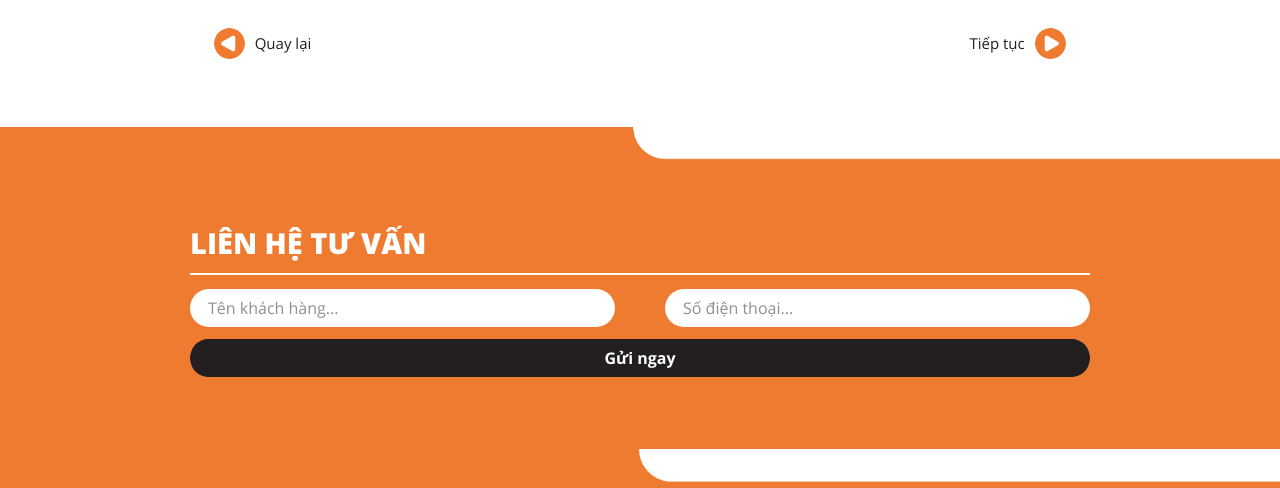
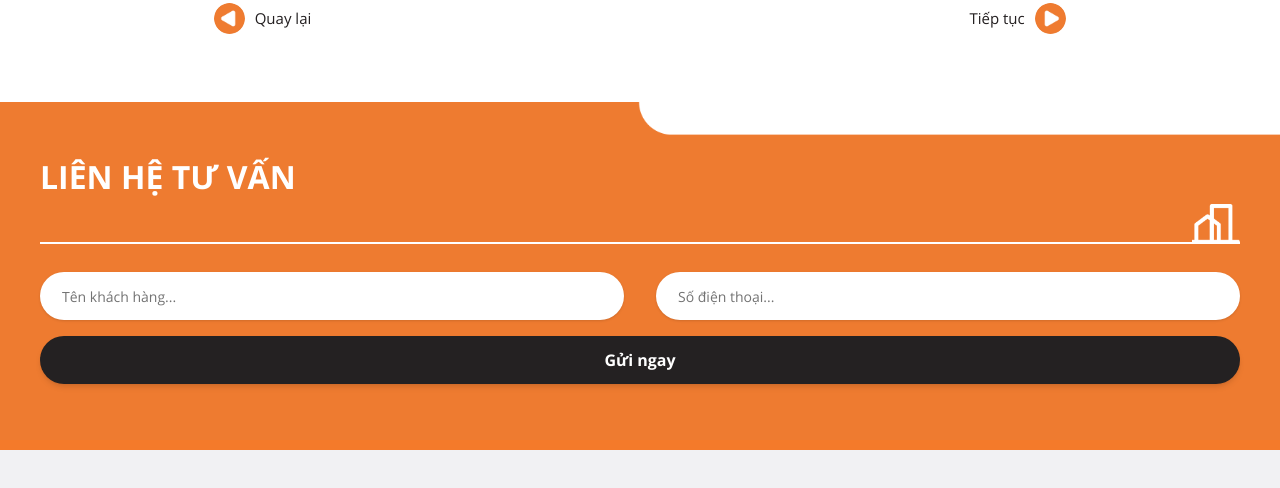
Before and after one commit to hdyui/BMT_FE, a Next.js app: page /bao-gia in a window 1280 px wide. Shown: the part 1040-1528 px from the top of the page. Built offline with nearby package versions, Linux system fonts and the light colour scheme.

Commit message:
feat: :lipstick: UI
update UI

\

```diff
--- a/features/quotation/components/QuotationEstimator.tsx
+++ b/features/quotation/components/QuotationEstimator.tsx
@@ -2,7 +2,6 @@
 
 import Image from "next/image";
 import {
-  FormEvent,
   useEffect,
   useLayoutEffect,
   useMemo,
@@ -10,7 +9,6 @@ import {
   useState,
 } from "react";
 import styles from "@/features/quotation/quotation.module.css";
-import { ContactForm } from "@/lib/components/shared/ContactForm";
 
 /**
  * Khung ước tính báo giá + dải liên hệ.
@@ -79,7 +77,6 @@ export function QuotationEstimator() {
   const [budgetError, setBudgetError] = useState("");
   const [areaTouched, setAreaTouched] = useState(false);
   const [budgetTouched, setBudgetTouched] = useState(false);
-  const [submitted, setSubmitted] = useState(false);
 
   useEffect(() => {
     const node = sectionRef.current;
@@ -194,11 +191,6 @@ export function QuotationEstimator() {
     if (!plain.trim()) setBudgetError("Vui lòng nhập ngân sách.");
     else if (!digitsOnly(plain)) setBudgetError("Vui lòng chỉ nhập số");
     else setBudgetError("");
-  }
-
-  function submitContact(event: FormEvent<HTMLFormElement>) {
-    event.preventDefault();
-    setSubmitted(true);
   }
 
   return (
@@ -378,64 +370,6 @@ export function QuotationEstimator() {
           </div>
         </div>
       </section>
-
-      <div className="md:hidden">
-        <ContactForm />
-      </div>
-
-      <section className="relative hidden min-h-[24.375rem] overflow-hidden text-white md:block md:min-h-[20.125rem]">
-        <Image
-          className="z-0 object-cover object-top"
-          src="/images/bao-gia/decor-28.jpg"
-          alt=""
-          fill
-          sizes="100vw"
-        />
-        <form
-          className="relative z-[1] mx-auto w-[min(56.25rem,calc(100%-2rem))] pt-22 pb-[2.8125rem] md:pt-25"
-          onSubmit={submitContact}
-        >
-          <h2 className="m-0 text-[1.5625rem] leading-[1.1] font-extrabold md:text-[1.8125rem]">
-            {step === 4 ? "NHẬN BÁO GIÁ CHI TIẾT" : "LIÊN HỆ TƯ VẤN"}
-          </h2>
-          {step === 4 && (
-            <p className="mt-1.5 mb-0 text-sm">
-              Để lại thông tin, chúng tôi sẽ gửi báo giá chi tiết theo từng hạng
-              mục miễn phí, không ràng buộc.
-            </p>
-          )}
-          <Image
-            className="my-3.5 h-0.5 w-full object-fill"
-            src="/images/bao-gia/decor-34.jpg"
-            alt=""
-            width={5014}
-            height={127}
-          />
-          <div className="grid grid-cols-1 gap-3 md:grid-cols-2 md:gap-[3.125rem]">
-            <ContactField name="name" label="Tên khách hàng" />
-            <ContactField
-              name="phone"
-              label="Số điện thoại"
-              inputMode="tel"
-            />
-          </div>
-          <button
-            className="relative mt-3 grid h-[2.375rem] w-full place-items-center overflow-hidden rounded-full border-0 bg-[#231f20] text-white transition-[transform,filter] duration-[240ms] hover:-translate-y-0.5 hover:brightness-[1.18]"
-            type="submit"
-          >
-            <Image
-              className="z-0 object-fill"
-              src="/images/bao-gia/decor-36.jpg"
-              alt=""
-              fill
-              sizes="900px"
-            />
-            <span className="relative z-[1] font-bold">
-              {submitted ? "Đã nhận thông tin" : "Gửi ngay"}
-            </span>
-          </button>
-        </form>
-      </section>
     </>
   );
 }
@@ -451,36 +385,6 @@ function HeadingRule() {
         height={127}
       />
     </span>
-  );
-}
-
-function ContactField({
-  name,
-  label,
-  inputMode,
-}: {
-  name: string;
-  label: string;
-  inputMode?: "tel";
-}) {
-  return (
-    <label className="relative h-[2.375rem] overflow-hidden rounded-full focus-within:outline-2 focus-within:outline-offset-[3px] focus-within:outline-white">
-      <span className="sr-only">{label}</span>
-      <Image
-        className="z-0 object-fill"
-        src="/images/bao-gia/decor-35.jpg"
-        alt=""
-        fill
-        sizes="420px"
-      />
-      <input
-        className="relative z-[1] h-full w-full border-0 bg-transparent px-[1.125rem] font-[inherit] text-[#231f20] outline-0"
-        name={name}
-        inputMode={inputMode}
-        placeholder={`${label}...`}
-        required
-      />
-    </label>
   );
 }
 
--- a/features/quotation/components/QuotationHero.tsx
+++ b/features/quotation/components/QuotationHero.tsx
@@ -63,7 +63,7 @@ const DECORATION_CLASS =
 export function QuotationHero() {
   return (
     <section
-      className="relative h-[calc(154vw+1rem)] max-h-[50.375rem] min-h-[35.625rem] overflow-hidden bg-[#f5f5f5] md:mt-[5.3125rem] md:h-auto md:max-h-none md:min-h-[35.125rem] md:bg-[#f6f6f6]"
+      className="relative h-[calc(154vw+1rem)] max-h-[50.375rem] min-h-[35.625rem] overflow-hidden bg-[#f5f5f5] md:mt-[var(--site-header-desktop-height)] md:h-auto md:max-h-none md:min-h-[35.125rem] md:bg-[#f6f6f6]"
       aria-labelledby="quotation-title"
     >
       <div className="absolute inset-0 max-md:hidden" aria-hidden="true">
--- a/features/services/pages/ServicesOverviewPage.tsx
+++ b/features/services/pages/ServicesOverviewPage.tsx
@@ -172,7 +172,7 @@ export function ServicesOverviewPage() {
         </Reveal>
 
         {/* Đã xóa lg:-ml-[14px] ở div chứa panel */}
-        <div className="relative z-10 bg-neutral-100 px-5 py-14 lg:mt-[30px] lg:-mb-[max(30px,2.57vw)] lg:rounded-tr-[83px] lg:rounded-bl-[30px] lg:pt-8 lg:pr-[8%] lg:pb-[calc(3rem+max(0px,calc(2.57vw-30px)))] lg:pl-[5.5%]">
+        <div className="relative z-10 bg-neutral-100 px-5 py-14 lg:mt-[30px] lg:-mb-[calc(max(30px,2.57vw)+10px)] lg:rounded-tr-[83px] lg:rounded-bl-[30px] lg:pt-8 lg:pr-[8%] lg:pb-[calc(3rem+max(0px,calc(2.57vw-30px))+10px)] lg:pl-[5.5%]">
           {/* MỚI: Khối màu xám nhỏ ẩn phía sau, dùng để lấp vào khoảng hở 14px ở góc trên cùng */}
           <div
             className="hidden lg:block absolute top-0 -left-3.5 w-3.5 h-25 bg-neutral-100"
@@ -205,8 +205,13 @@ export function ServicesOverviewPage() {
         </div>
       </section>
 
-      {/* Panel FAQ thò xuống làm lớp nền được nhìn xuyên qua phần khuyết của form. */}
-      <ContactForm showTopNotch />
+      {/* Bọc nền xám neutral-100 sau lưng ContactForm: phần khuyết (notch) phía
+          trên form vốn trong suốt trong ảnh nền, chỉ chồng margin âm của panel
+          FAQ không đảm bảo khớp pixel ở mọi khổ màn hình, nên thêm nền chắc
+          chắn ở đây để phần khuyết luôn lộ đúng màu xám thay vì trắng. */}
+      <div className="bg-neutral-100">
+        <ContactForm showTopNotch />
+      </div>
       <SiteFooter />
     </div>
   );
```
